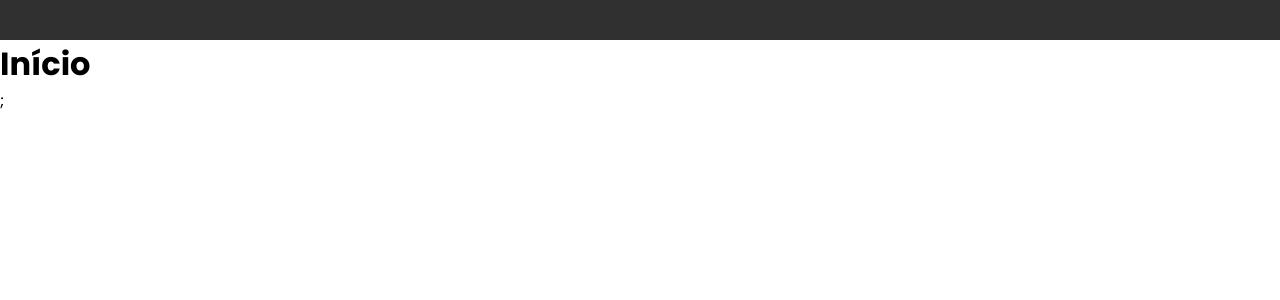
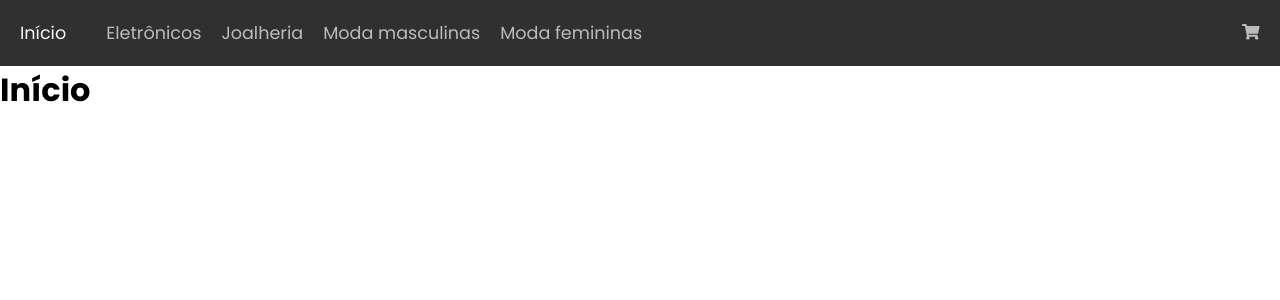
Before and after one commit to danielvaleriote/next-store, a Next.js app: page / in a window 1280 px wide. Shown: the top 300 px of the page. Built offline with nearby package versions, Linux system fonts and the light colour scheme.

Commit message:
regular navbar ready

```diff
--- a/package.json
+++ b/package.json
@@ -12,6 +12,7 @@
     "next": "12.2.3",
     "react": "18.2.0",
     "react-dom": "18.2.0",
+    "react-icons": "^4.4.0",
     "styled-components": "^5.3.5"
   },
   "devDependencies": {
--- a/src/components/Navbar/index.tsx
+++ b/src/components/Navbar/index.tsx
@@ -1,5 +1,39 @@
 import { useEffect, useState } from 'react';
-import { Header, MobileNavbar, RegularNavbar } from './styled';
+import { useRouter } from 'next/router';
+
+import {
+	Header,
+	MobileNavbar,
+	RegularNavbar,
+	NavItem,
+	NavList,
+} from './styled';
+import Link from 'next/link';
+import { FaShoppingCart } from 'react-icons/fa';
+
+type NavLinkProps = {
+	href: string;
+	children: React.ReactNode;
+	cart?: boolean;
+};
+
+const NavLink = ({ href, children, cart }: NavLinkProps) => {
+	const router = useRouter();
+
+	return (
+		<NavItem
+			style={
+				cart
+					? { position: 'absolute', right: '20px', paddingTop: '2px' }
+					: undefined
+			}
+		>
+			<Link href={href} passHref={true}>
+				<a className={router.pathname == href ? 'active' : ''}>{children}</a>
+			</Link>
+		</NavItem>
+	);
+};
 
 const Navbar = () => {
 	const [isMobile, setIsMobile] = useState(false);
@@ -15,7 +49,18 @@ const Navbar = () => {
 			{isMobile ? (
 				<MobileNavbar></MobileNavbar>
 			) : (
-				<RegularNavbar></RegularNavbar>
+				<RegularNavbar>
+					<NavList>
+						<NavLink href="/">Início</NavLink>
+						<NavLink href="/products/electronics">Eletrônicos</NavLink>
+						<NavLink href="/products/jewelery">Joalheria</NavLink>
+						<NavLink href="/mensclothing">Moda masculinas</NavLink>
+						<NavLink href="/womensclothing">Moda femininas</NavLink>
+						<NavLink href="/user/cart" cart={true}>
+							<FaShoppingCart />
+						</NavLink>
+					</NavList>
+				</RegularNavbar>
 			)}
 		</Header>
 	);
--- a/src/components/Navbar/styled.ts
+++ b/src/components/Navbar/styled.ts
@@ -8,6 +8,30 @@ export const Header = styled.header`
 	position: relative;
 `;
 
+export const NavList = styled.ul`
+	display: flex;
+	gap: 20px;
+`;
+
+export const NavItem = styled.li`
+	color: var(--main-white);
+	font-size: 1.1rem;
+	white-space: nowrap;
+	&:first-child {
+		padding-right: 20px;
+	}
+	& a {
+		opacity: 0.7;
+	}
+	& a:hover {
+		opacity: 0.9;
+		text-shadow: 1px 1px 3px rgba(100, 100, 100, 0.8);
+	}
+	& .active {
+		opacity: 1;
+	}
+`;
+
 export const MobileNavbar = styled.nav``;
 
 export const RegularNavbar = styled.nav``;
--- a/src/pages/_app.tsx
+++ b/src/pages/_app.tsx
@@ -6,7 +6,7 @@ function MyApp({ Component, pageProps }: AppProps) {
 	return (
 		<>
 			<Navbar />
-			<Component {...pageProps} />;
+			<Component {...pageProps} />
 		</>
 	);
 }
--- a/src/styles/global.css
+++ b/src/styles/global.css
@@ -25,6 +25,6 @@ a {
 	text-decoration: none;
 }
 
-ul {
+li {
 	list-style: none;
 }
```
Also changed, not shown: 2 other files (tests, documents, lock files or other folders).
